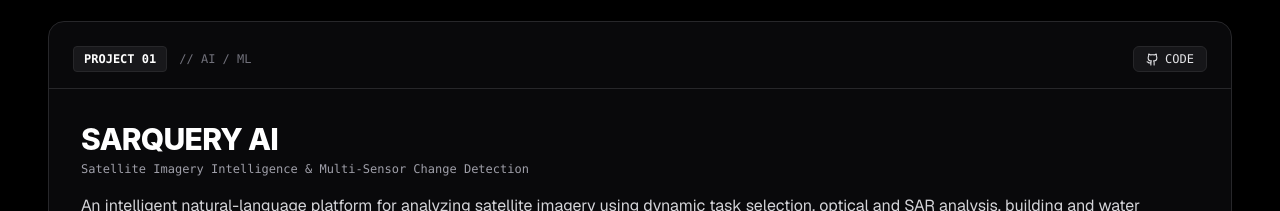
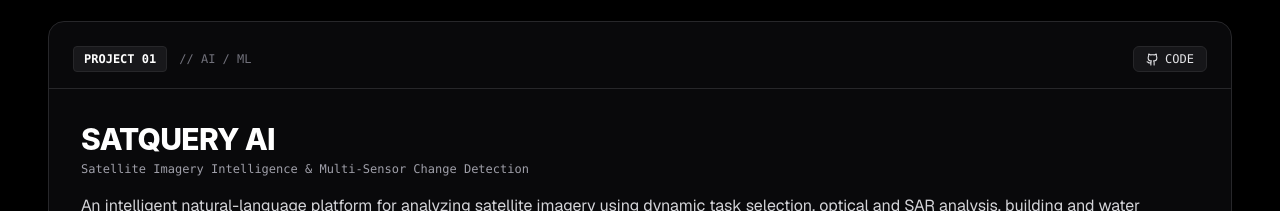
Before and after one commit to anguabishek17/PORTFOLIO, a React (Vite) app: page / in a window 1280 px wide. Shown: the part 4300-4511 px from the top of the page. Built offline with nearby package versions, Linux system fonts and the light colour scheme.

Commit message:
fix: update project name from SARQUERY AI to SATQUERY AI

```diff
--- a/src/data/portfolioData.ts
+++ b/src/data/portfolioData.ts
@@ -35,10 +35,10 @@ export const QUICK_STATS = [
 
 export const PROJECTS: Project[] = [
   {
-    id: 'sarquery-ai',
+    id: 'satquery-ai',
     number: '01',
-    title: 'SARQUERY AI',
-    displayName: 'SARQUERY AI',
+    title: 'SATQUERY AI',
+    displayName: 'SATQUERY AI',
     tagline: 'Satellite Imagery Intelligence & Multi-Sensor Change Detection',
     description: 'An intelligent natural-language platform for analyzing satellite imagery using dynamic task selection, optical and SAR analysis, building and water detection, spatial analysis, and bi-temporal change detection, with evidence-grounded AI responses.',
     category: 'AI / ML',
```
Also changed, not shown: 1 other file (tests, documents, lock files or other folders).
